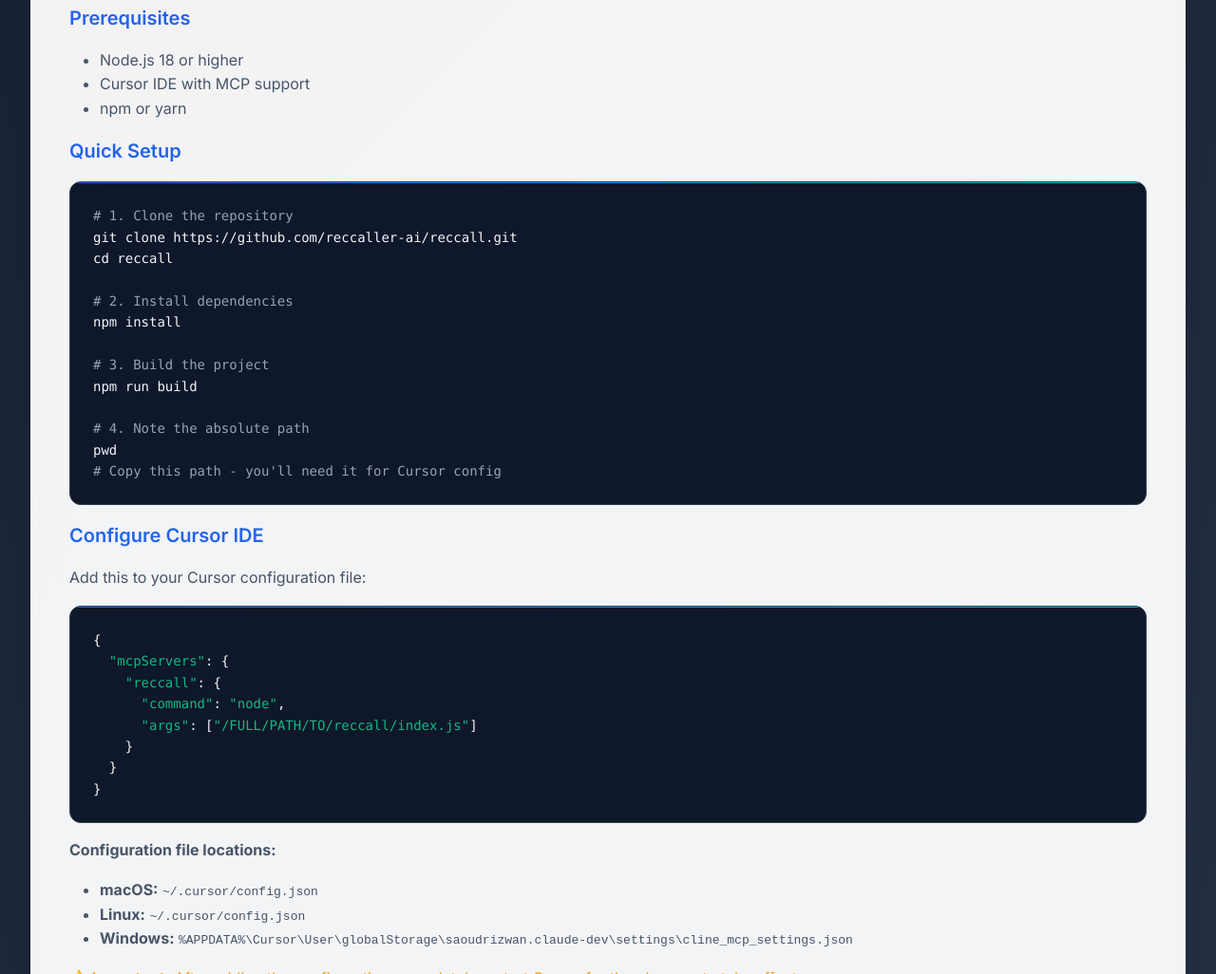
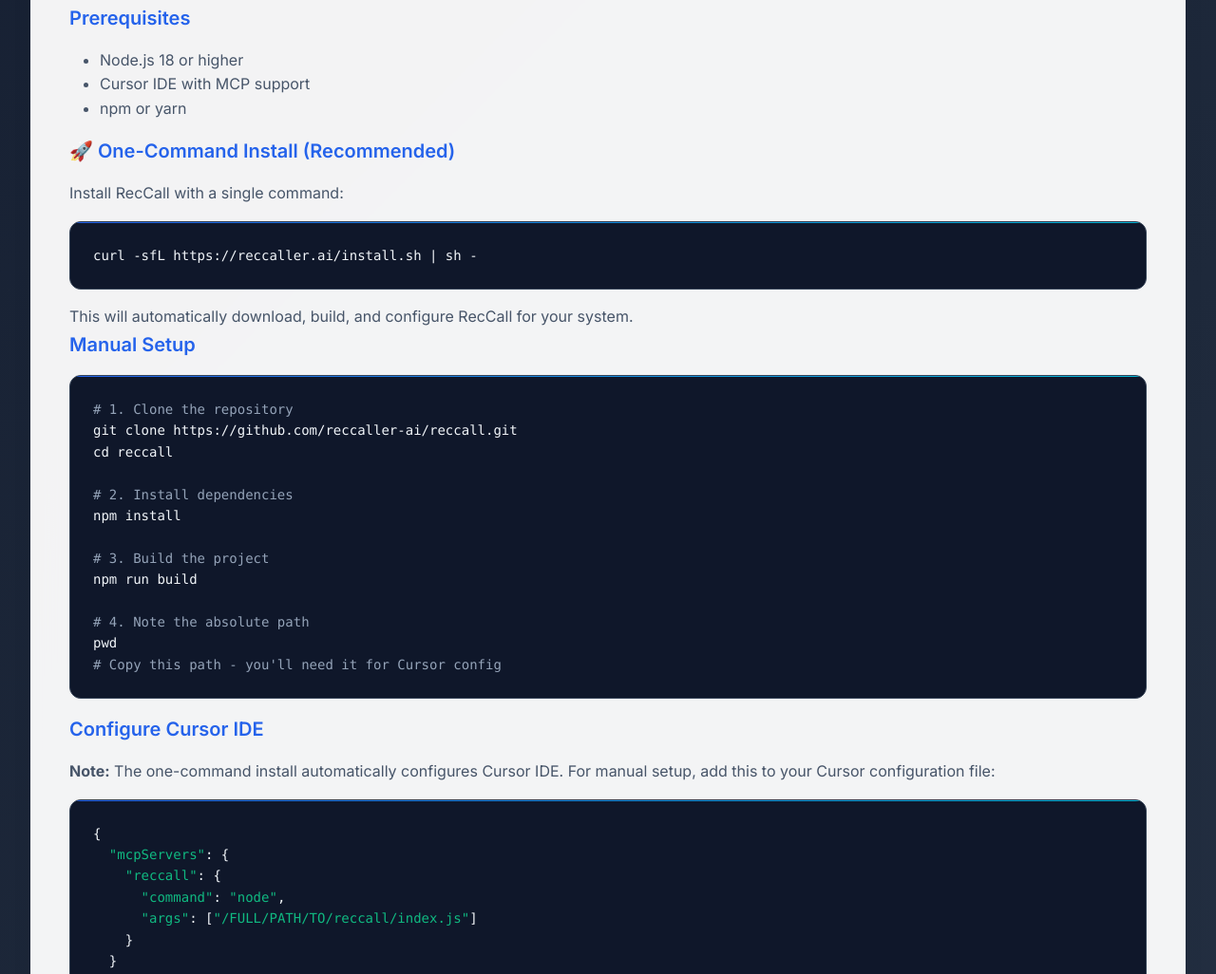
Before and after one commit to reccaller-ai/reccall, a website: page index.html in a window 1280 px wide. Shown: the part 2249-3275 px from the top of the page at 95% size. Drawn offline with Linux system fonts and the light colour scheme.

Commit message:
feat: add one-command install script
- Add install.sh script for easy installation similar to k3s pattern
- Support macOS, Linux, and Windows with automatic Cursor config
- Check prerequisites (Node.js 18+, npm)
- Auto-download, build, and configure RecCall
- Update landing page with one-command install option
- Provide both automated and manual installation methods
- Include comprehensive error handling and user feedback

```diff
--- a/index.html
+++ b/index.html
@@ -527,7 +527,12 @@
                 <li>npm or yarn</li>
             </ul>
 
-            <h3>Quick Setup</h3>
+            <h3>🚀 One-Command Install (Recommended)</h3>
+            <p style="margin-bottom: 1rem; color: var(--gray-600);">Install RecCall with a single command:</p>
+            <div class="code-block">curl -sfL https://reccaller.ai/install.sh | sh -</div>
+            <p style="margin-top: 1rem; color: var(--gray-600);">This will automatically download, build, and configure RecCall for your system.</p>
+
+            <h3>Manual Setup</h3>
             <div class="code-block"><span class="comment"># 1. Clone the repository</span>
 git clone https://github.com/reccaller-ai/reccall.git
 cd reccall
@@ -543,7 +548,7 @@
 <span class="comment"># Copy this path - you'll need it for Cursor config</span></div>
 
             <h3>Configure Cursor IDE</h3>
-            <p style="margin-bottom: 1rem; color: var(--gray-600);">Add this to your Cursor configuration file:</p>
+            <p style="margin-bottom: 1rem; color: var(--gray-600);"><strong>Note:</strong> The one-command install automatically configures Cursor IDE. For manual setup, add this to your Cursor configuration file:</p>
             <div class="code-block">{
   <span class="string">"mcpServers"</span>: {
     <span class="string">"reccall"</span>: {
```
Also changed, not shown: 1 other file.
